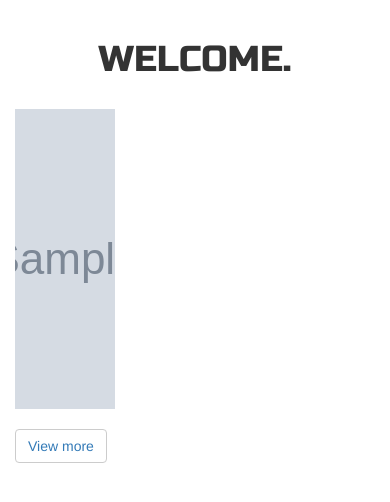
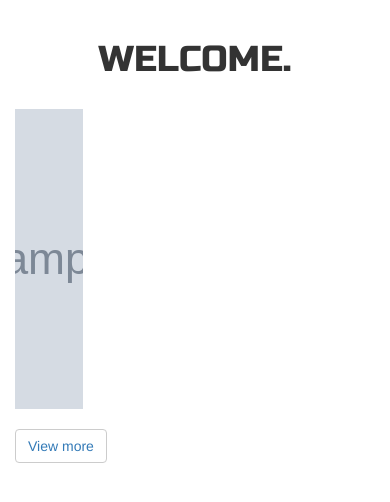
Before and after one commit to mitchnm/GALLERY, a Django app: page / in a window 390 px wide. Shown: the part 172-674 px from the top of the page. Run offline with Django 3.2, Linux system fonts and the light colour scheme; tables that the repository leaves empty hold one stand-in row (values such as "Sample post"); grey boxes marked "Sample" are stand-in pictures; some libraries are stand-ins or nearby versions.

Commit message:
fixed columns

```diff
--- a/gallery/templates/index.html
+++ b/gallery/templates/index.html
@@ -3,7 +3,7 @@
 {{ block.super }}
 <div class="row">
   {% for img in image %}
-  <div class="col-md-4 col-sm-4 col-xs-4 col-lg-4">
+  <div class="col-md-3 col-sm-3 col-xs-3 col-lg-3">
     <img class="img-responsive" src='{{img.article_image.url}}' alt='img' style="width:250px; height:300px;"><br>
     <button class="btn btn-default" style="float: center;"><a href="/photo/{{img.id}}">View more</a></button>
   </div><br>
```
